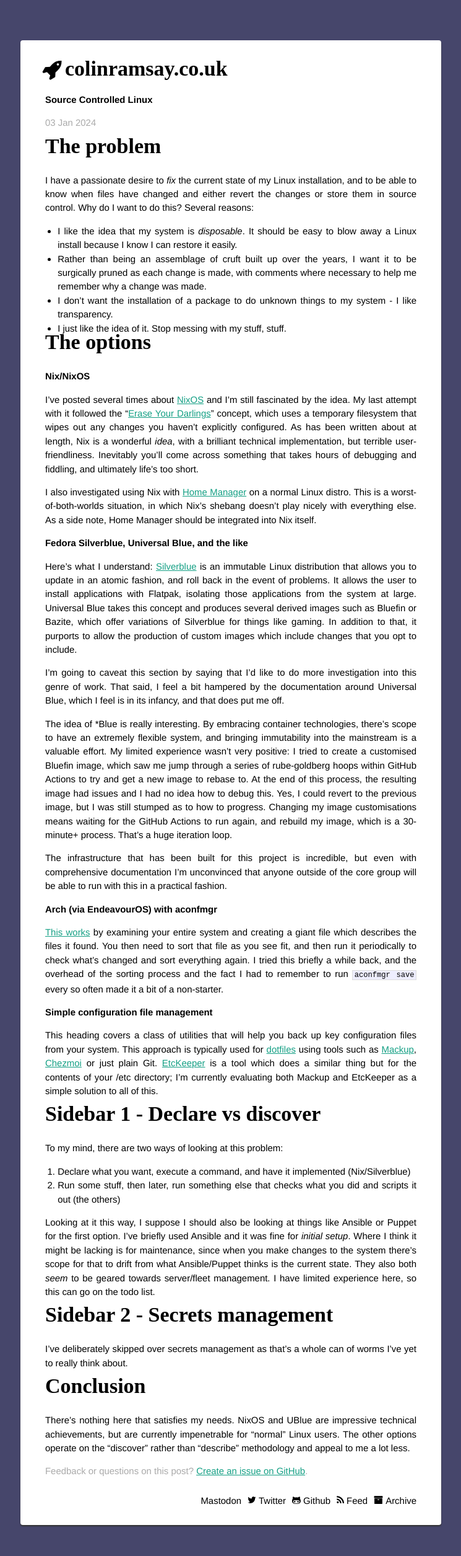
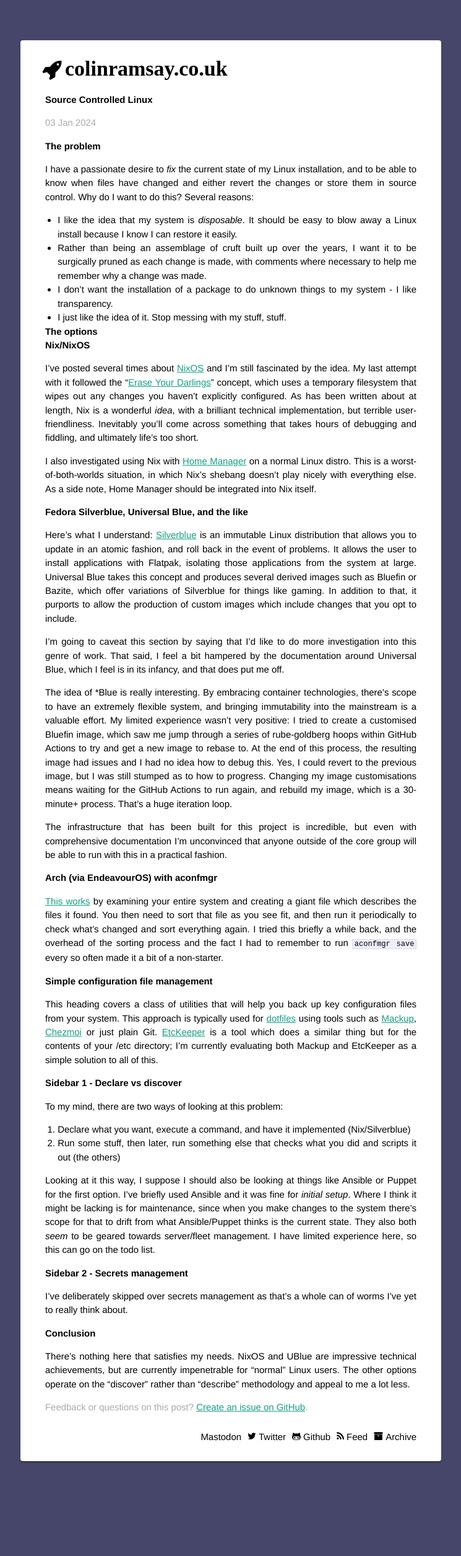
Before and after one commit to hunvreus/colinramsay.github.io, a Jekyll site: the page built from _posts/2024-01-03-source-controlled-linux.md, in a window 1280 px wide. Shown: the whole page at 62% size, without its empty margins (267-1012 px from the left). Built offline with Jekyll 4.4.1, drawn with Linux system fonts in a browser that asks for light colours; some web fonts are replaced; after the commit the page ends 2407 px from its top, so only the background shows below that.

```diff
--- a/_posts/2024-01-03-source-controlled-linux.md
+++ b/_posts/2024-01-03-source-controlled-linux.md
@@ -4,7 +4,7 @@ title: Source Controlled Linux
 published: true
 ---
 
-# The problem
+## The problem
 
 I have a passionate desire to _fix_ the current state of my Linux installation, and to be able to know when files have changed and either revert the changes or store them in source control. Why do I want to do this? Several reasons:
 
@@ -13,15 +13,15 @@ I have a passionate desire to _fix_ the current state of my Linux installation,
 - I don't want the installation of a package to do unknown things to my system - I like transparency.
 - I just like the idea of it. Stop messing with my stuff, stuff.
 
-# The options
+## The options
 
-## Nix/NixOS
+### Nix/NixOS
 
 I've posted several times about [NixOS](https://nixos.org/) and I'm still fascinated by the idea. My last attempt with it followed the "[Erase Your Darlings](https://grahamc.com/blog/erase-your-darlings/)" concept, which uses a temporary filesystem that wipes out any changes you haven't explicitly configured. As has been written about at length, Nix is a wonderful _idea_, with a brilliant technical implementation, but terrible user-friendliness. Inevitably you'll come across something that takes hours of debugging and fiddling, and ultimately life's too short.
 
 I also investigated using Nix with [Home Manager](https://nix-community.github.io/home-manager/) on a normal Linux distro. This is a worst-of-both-worlds situation, in which Nix's shebang doesn't play nicely with everything else. As a side note, Home Manager should be integrated into Nix itself.
 
-## Fedora Silverblue, Universal Blue, and the like
+### Fedora Silverblue, Universal Blue, and the like
 
 Here's what I understand: [Silverblue](https://fedoraproject.org/silverblue/) is an immutable Linux distribution that allows you to update in an atomic fashion, and roll back in the event of problems. It allows the user to install applications with Flatpak, isolating those applications from the system at large. Universal Blue takes this concept and produces several derived images such as Bluefin or Bazite, which offer variations of Silverblue for things like gaming. In addition to that, it purports to allow the production of custom images which include changes that you opt to include.
 
@@ -31,16 +31,16 @@ The idea of *Blue is really interesting. By embracing container technologies, th
 
 The infrastructure that has been built for this project is incredible, but even with comprehensive documentation I'm unconvinced that anyone outside of the core group will be able to run with this in a practical fashion.
 
-## Arch (via EndeavourOS) with aconfmgr
+### Arch (via EndeavourOS) with aconfmgr
 
 [This works](https://github.com/CyberShadow/aconfmgr) by examining your entire system and creating a giant file which describes the files it found. You then need to sort that file as you see fit, and then run it periodically to check what's changed and sort everything again. I tried this briefly a while back, and the overhead of the sorting process and the fact I had to remember to run `aconfmgr save` every so often made it a bit of a non-starter.
 
-## Simple configuration file management
+### Simple configuration file management
 
 This heading covers a class of utilities that will help you back up key configuration files from your system. This approach is typically used for [dotfiles](https://wiki.archlinux.org/title/Dotfiles) using tools such as [Mackup](https://github.com/lra/mackup), [Chezmoi](https://www.chezmoi.io/) or just plain Git.
 [EtcKeeper](https://wiki.archlinux.org/title/etckeeper) is a tool which does a similar thing but for the contents of your /etc directory; I'm currently evaluating both Mackup and EtcKeeper as a simple solution to all of this.
 
-# Sidebar 1 - Declare vs discover
+## Sidebar 1 - Declare vs discover
 
 To my mind, there are two ways of looking at this problem:
 
@@ -49,11 +49,11 @@ To my mind, there are two ways of looking at this problem:
 
 Looking at it this way, I suppose I should also be looking at things like Ansible or Puppet for the first option. I've briefly used Ansible and it was fine for _initial setup_. Where I think it might be lacking is for maintenance, since when you make changes to the system there's scope for that to drift from what Ansible/Puppet thinks is the current state. They also both _seem_ to be geared towards server/fleet management. I have limited experience here, so this can go on the todo list.
 
-# Sidebar 2 - Secrets management
+## Sidebar 2 - Secrets management
 
 I've deliberately skipped over secrets management as that's a whole can of worms I've yet to really think about.
 
-# Conclusion
+## Conclusion
 
 There's nothing here that satisfies my needs. NixOS and UBlue are impressive technical achievements, but are currently impenetrable for "normal" Linux users. The other options operate on the "discover" rather than "describe" methodology and appeal to me a lot less.
 <!--stackedit_data:
```
